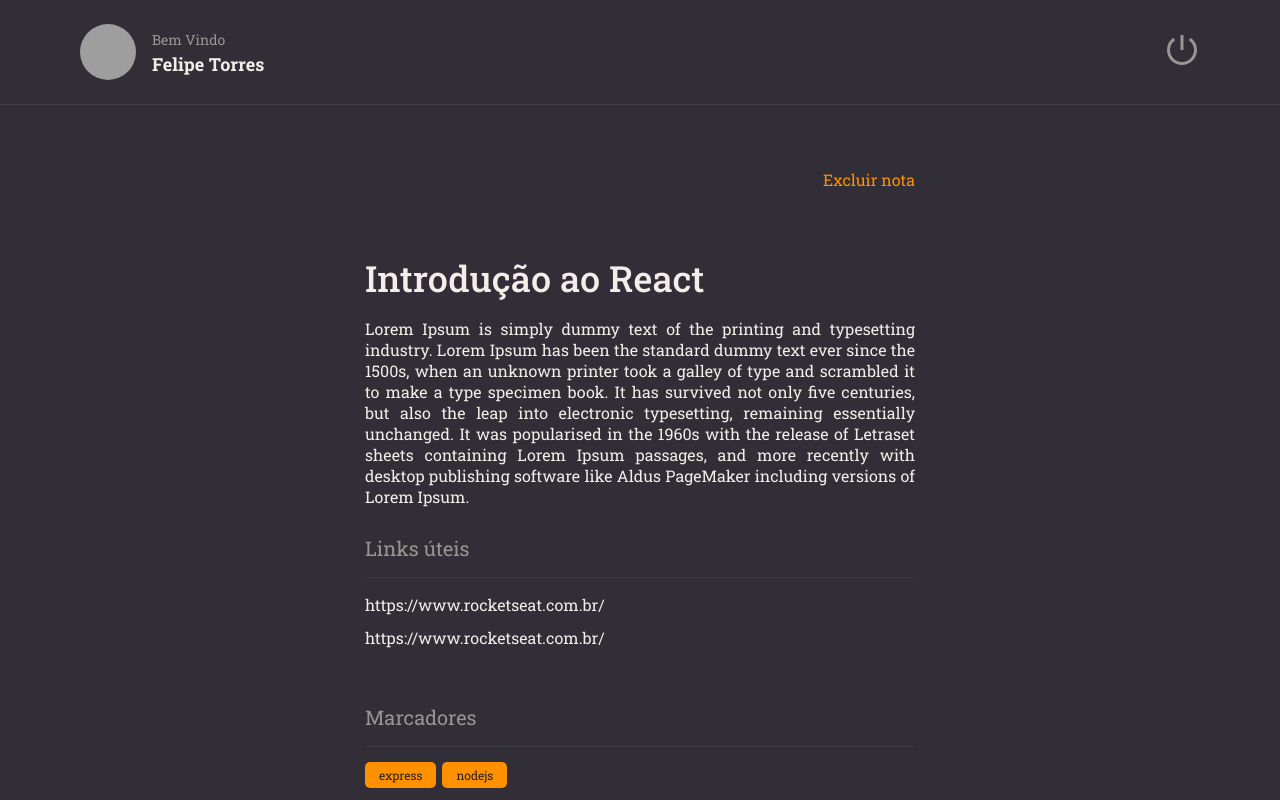
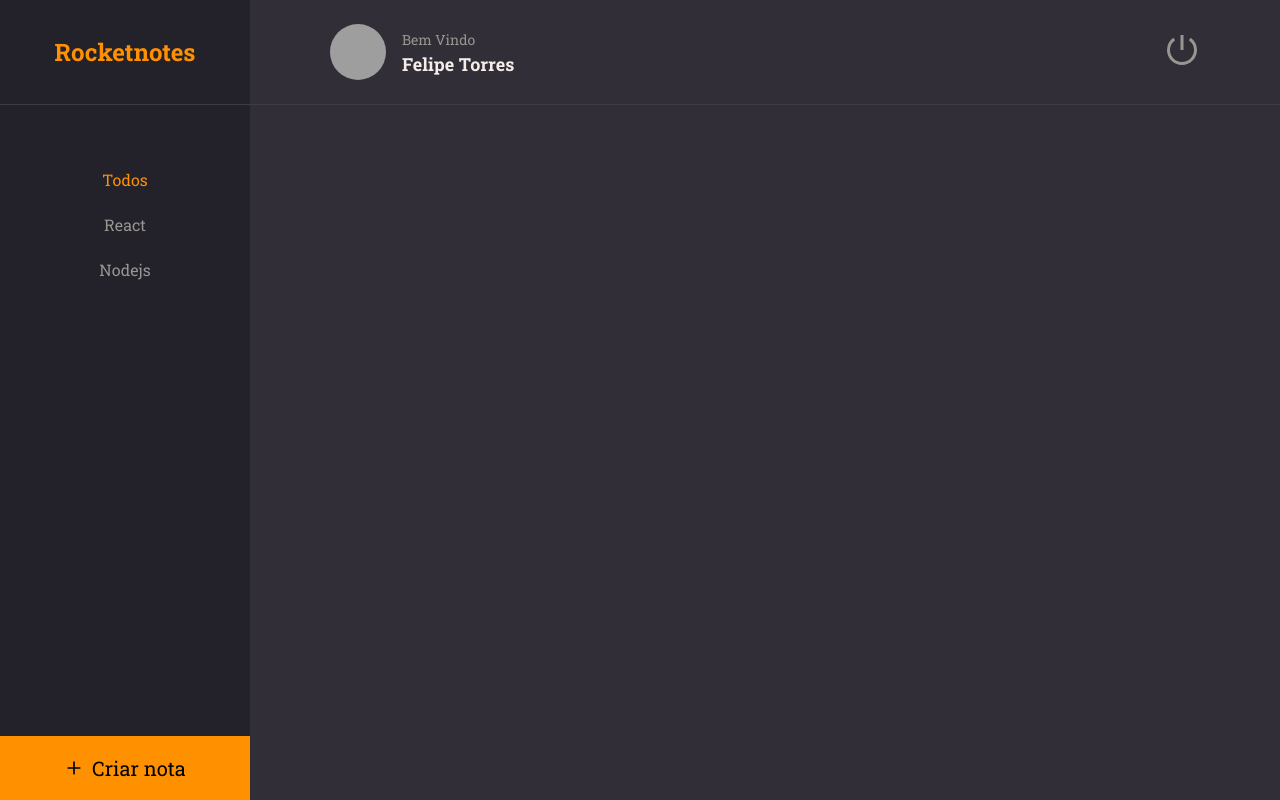
Before and after one commit to Felipe099/RocketNodes_Stage9_Rocketseat, a React (Vite) app: page / in a window 1280 px wide. Built offline with nearby package versions, Linux system fonts and the light colour scheme; grey boxes are pictures that could not be loaded.

Commit message:
style aside HOME

```diff
--- a/src/components/ButtonText/index.jsx
+++ b/src/components/ButtonText/index.jsx
@@ -5,7 +5,7 @@ export function ButtonText({ title, isActive = false, ...rest }) {
     return (
         <Container
         type="button"
-        $isactive={isActive}
+        $isActive={isActive}
         {...rest}
         >
             {title}
--- a/src/components/ButtonText/style.js
+++ b/src/components/ButtonText/style.js
@@ -4,8 +4,8 @@ export const Container = styled.button`
     background: none;
     border: none;
 
-    color: ${({ theme, $isactive }) =>
-        $isactive ? theme.COLORS.GRAY_100 : theme.COLORS.ORANGE};
+    color: ${({ theme, $isActive }) =>
+        $isActive ? theme.COLORS.ORANGE : theme.COLORS.GRAY_100};
 
     font-size: 16px;
 `;
--- a/src/main.jsx
+++ b/src/main.jsx
@@ -5,13 +5,13 @@ import GlobalStyles from './styles/global';
 
 import theme from './styles/theme';
 
-import { Details } from './pages/Details';
+import { Home } from './pages/Home';
 
 ReactDOM.createRoot(document.getElementById('root')).render(
     <React.StrictMode>
         <ThemeProvider theme={theme}>
             <GlobalStyles />
-                <Details />
+            <Home />
         </ThemeProvider>
     </React.StrictMode>
 );
--- a/src/pages/Details/index.jsx
+++ b/src/pages/Details/index.jsx
@@ -13,7 +13,7 @@ export function Details() {
 
             <main>
                 <Content>
-                    <ButtonText title="Excluir nota" />
+                    <ButtonText title="Excluir nota" isActive/>
 
                     <h1>Introdução ao React</h1>
                     <p>
--- /dev/null
+++ b/src/pages/Home/index.jsx
@@ -0,0 +1,35 @@
+import { FiPlus } from 'react-icons/fi';
+
+import { Container, Brand, Menu, Search, Content, NewNote } from './style';
+
+import { Header } from '../../components/Header';
+import { ButtonText } from '../../components/ButtonText';
+
+export function Home() {
+    return (
+        <Container>
+            <Brand>
+                <h1>Rocketnotes</h1>
+            </Brand>
+            <Header />
+            <Menu>
+                <li>
+                    <ButtonText title="Todos" isActive />
+                </li>
+                <li>
+                    <ButtonText title="React" />
+                </li>
+                <li>
+                    <ButtonText title="Nodejs" />
+                </li>
+            </Menu>
+            <Search></Search>
+            <Content></Content>
+
+            <NewNote>
+                <FiPlus />
+                Criar nota
+            </NewNote>
+        </Container>
+    );
+}
--- /dev/null
+++ b/src/pages/Home/style.js
@@ -0,0 +1,66 @@
+import styled from 'styled-components';
+
+export const Container = styled.div`
+    width: 100%;
+    height: 100vh;
+
+    display: grid;
+    grid-template-columns: 250px auto;
+    grid-template-rows: 105px 128px auto 64px;
+    grid-template-areas:
+        'brand header'
+        'menu search'
+        'menu content'
+        'newnote content';
+
+    background-color: ${({ theme }) => theme.COLORS.BACKGROUND_800};
+`;
+export const Brand = styled.div`
+    grid-area: brand;
+
+    display: flex;
+    justify-content: center;
+    align-items: center;
+
+    border-bottom-width: 1px;
+    border-bottom-style: solid;
+    border-bottom-color: ${({ theme }) => theme.COLORS.BACKGROUND_700};
+
+    background-color: ${({ theme }) => theme.COLORS.BACKGROUND_900};
+
+    > h1 {
+        font-size: 24px;
+        color: ${({ theme }) => theme.COLORS.ORANGE};
+    }
+`;
+export const Menu = styled.ul`
+    grid-area: menu;
+
+    background-color: ${({ theme }) => theme.COLORS.BACKGROUND_900};
+
+    padding-top: 64px;
+    text-align: center;
+
+    > li {
+        margin-bottom: 24px;
+    }
+`;
+export const Search = styled.div`
+    grid-area: search;
+`;
+export const Content = styled.div`
+    grid-area: content;
+`;
+export const NewNote = styled.button`
+    grid-area: newnote;
+    border: none;
+
+    background-color: ${({ theme }) => theme.COLORS.ORANGE};
+
+    display: flex;
+    justify-content: center;
+    align-items: center;
+    font-size: 20px;
+
+    gap: 8px;
+`;
```
